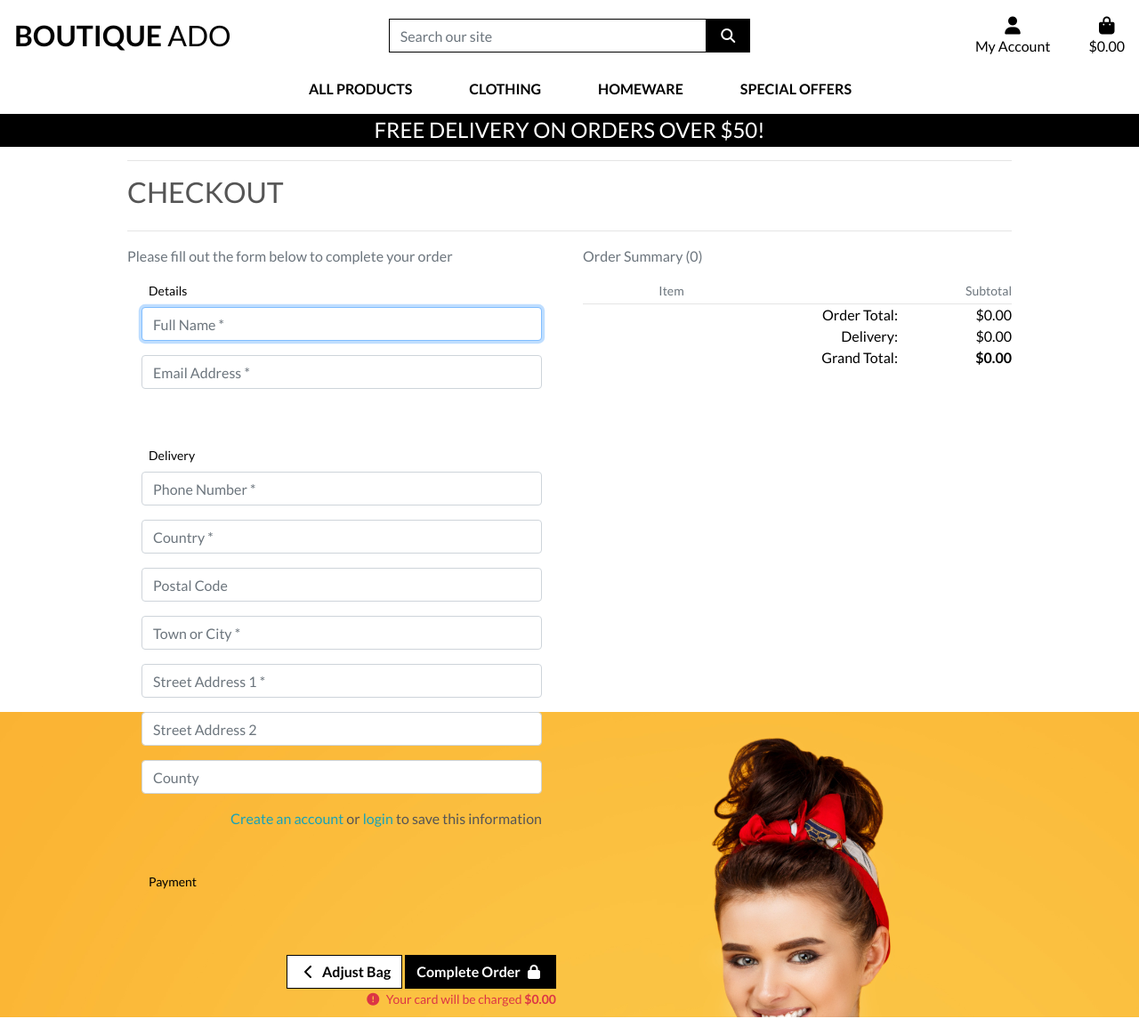
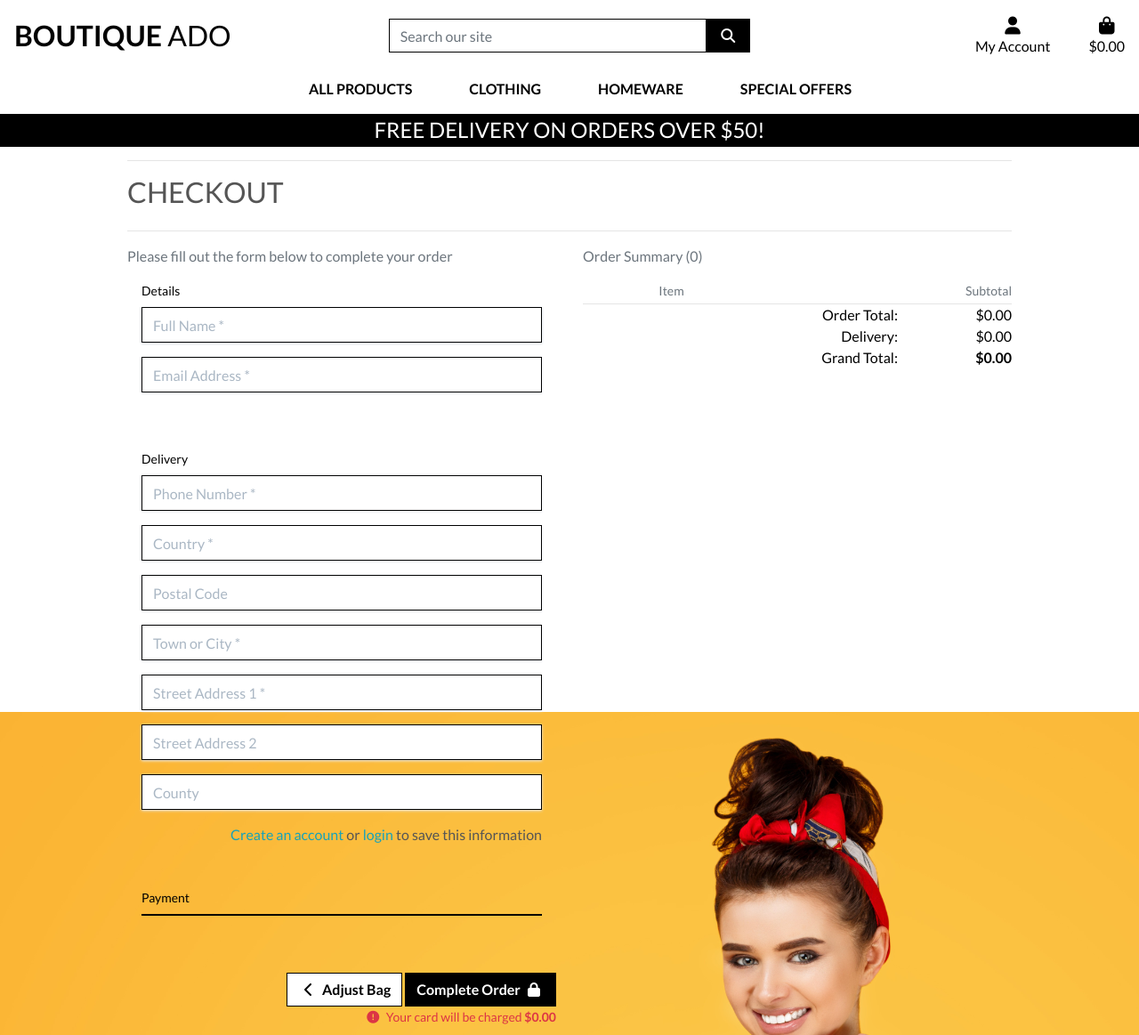
Before and after one commit to AlexThoma5/boutique_ado_v1, a Django app: template checkout/templates/checkout/checkout.html in a window 1280 px wide. Shown: the whole page at 89% size. Run offline with Django 3.2, Linux system fonts and the light colour scheme; the template is opened without the code that fills it: values that come from a table or form of the project are taken from there, others are empty; parts of the project's set-up code (start-up, migrations or seed data) failed here and were passed over; some libraries are stand-ins or nearby versions.

Commit message:
Added stripe elements

```diff
--- /dev/null
+++ b/checkout/static/checkout/css/checkout.css
@@ -0,0 +1,37 @@
+.StripeElement,
+.stripe-style-input {
+  box-sizing: border-box;
+  height: 40px;
+  padding: 10px 12px;
+  border: 1px solid transparent;
+  border-radius: 0px;
+  background-color: white;
+  box-shadow: 0 1px 3px 0 #e6ebf1;
+  -webkit-transition: box-shadow 150ms ease;
+  transition: box-shadow 150ms ease;
+}
+
+.StripeElement--focus,
+.stripe-style-input:focus,
+.stripe-style-input:active {
+  box-shadow: 0 1px 3px 0 #cfd7df;
+}
+
+.StripeElement--webkit-autofill {
+  background-color: #fefde5 !important;
+}
+
+.stripe-style-input::placeholder {
+    color: #aab7c4;
+}
+
+.fieldset-label {
+    position: relative;
+    right: .5rem;
+}
+
+#payment-form .form-control,
+#card-element {
+    color: #000;
+    border: 1px solid #000;
+}
--- /dev/null
+++ b/checkout/static/checkout/js/stripe_elements.js
@@ -0,0 +1,29 @@
+/*
+    Core logic/payment flow for this comes from here:
+    https://stripe.com/docs/payments/accept-a-payment
+
+    CSS from here:
+    https://stripe.com/docs/stripe-js
+*/
+
+var stripe_public_key = $('#id_stripe_public_key').text().slice(1, -1);
+var client_secret = $('#id_client_secret').text().slice(1, -1);
+var stripe = Stripe(stripe_public_key);
+var elements = stripe.elements();
+var style = {
+    base: {
+        color: '#000',
+        fontFamily: '"Helvetica Neue", Helvetica, sans-serif',
+        fontSmoothing: 'antialiased',
+        fontSize: '16px',
+        '::placeholder': {
+            color: '#aab7c4'
+        }
+    },
+    invalid: {
+        color: '#dc3545',
+        iconColor: '#dc3545'
+    }
+};
+var card = elements.create('card', {style: style});
+card.mount('#card-element');
--- a/checkout/templates/checkout/checkout.html
+++ b/checkout/templates/checkout/checkout.html
@@ -136,3 +136,10 @@
     </div>
 </div>
 {% endblock %}
+
+{% block postloadjs %}
+    {{ block.super }}
+    {{ stripe_public_key|json_script:"id_stripe_public_key" }}
+    {{ client_secret|json_script:"id_client_secret" }}
+    <script src="{% static 'checkout/js/stripe_elements.js' %}"></script>
+{% endblock %}
--- a/checkout/views.py
+++ b/checkout/views.py
@@ -13,7 +13,9 @@
     order_form = OrderForm()
     template = 'checkout/checkout.html'
     context = {
-        'order_form': order_form
+        'order_form': order_form,
+        'stripe_public_key': 'pk_test_51SfApS13LPbhbxo85mJcSz4CqfEUcsSapPySTPXRt1f6zi8jMzRWTCCh2UnYBkEjwUTvednTWOk1bgh0P8IMc1nI007yhADdWM',
+        'client_secret': 'test client secret'
     }
 
     return render(request, template, context)
--- a/templates/base.html
+++ b/templates/base.html
@@ -29,6 +29,8 @@
   <script src="https://cdn.jsdelivr.net/npm/bootstrap@4.6.2/dist/js/bootstrap.bundle.min.js"
     integrity="sha384-Fy6S3B9q64WdZWQUiU+q4/2Lc9npb8tCaSX9FK7E8HnRr0Jz8D6OP9dO5Vg3Q9ct" crossorigin="anonymous">
   </script>
+    <!-- Stripe -->
+  <script src="https://js.stripe.com/v3/"></script>
   {% endblock %}
 
   {% block extra_js %}
```
